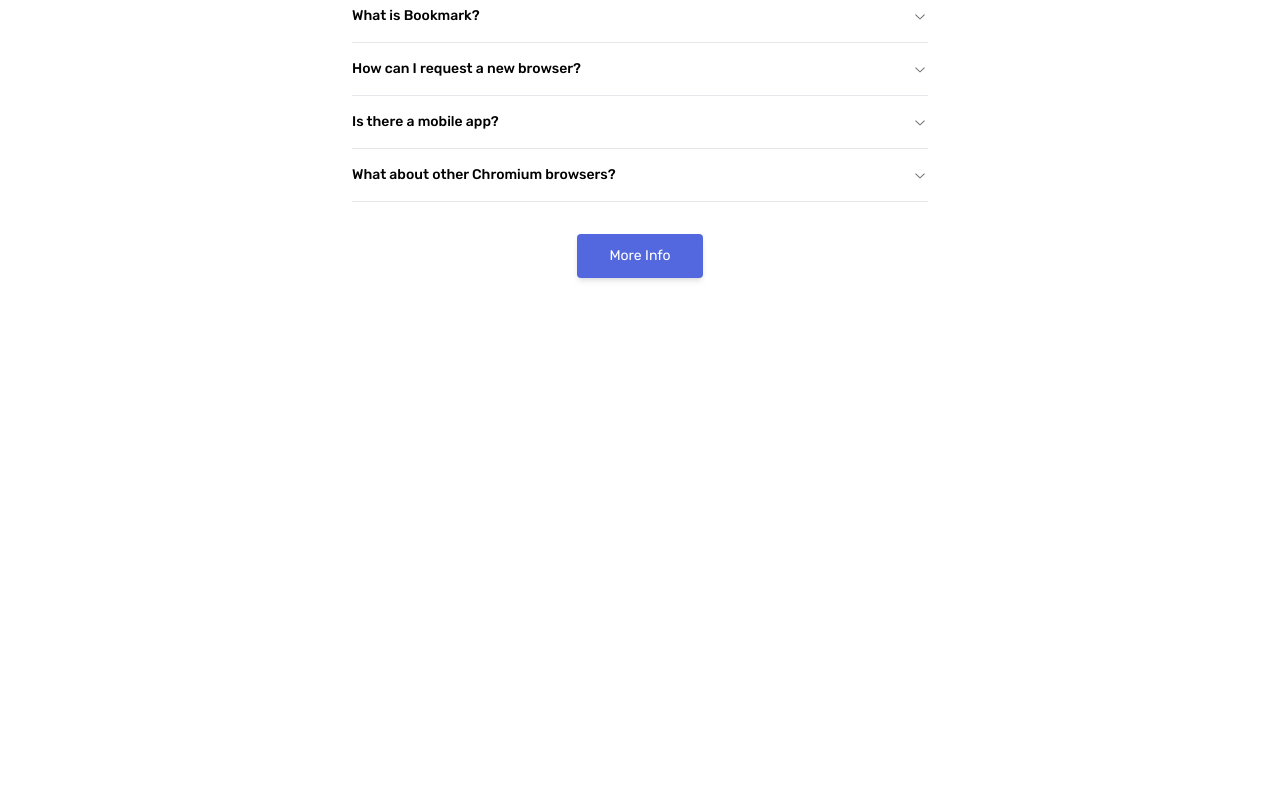
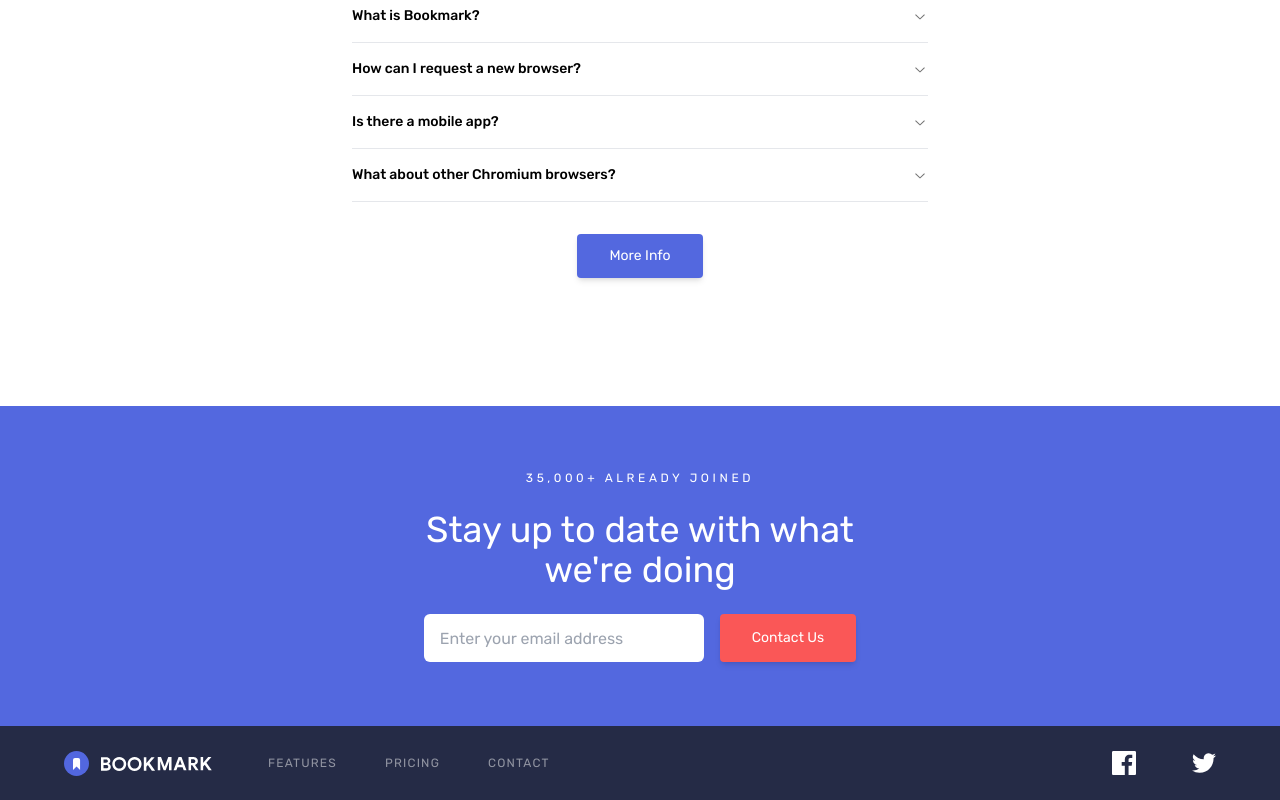
Before and after one commit to brianmarete/bookmark-landing-page, a React (Vite) app: page / in a window 1280 px wide. Shown: the part 2294-3094 px from the top of the page. Before the commit the page ends 2700 px from the top, so only its background shows below. Built offline with nearby package versions, Linux system fonts and the light colour scheme.

Commit message:
Add newsletter and footer

```diff
--- a/src/App.tsx
+++ b/src/App.tsx
@@ -1,10 +1,10 @@
 import Download from "./components/Download";
 import FAQ from "./components/FAQ";
 import Features from "./components/Features";
-// import Footer from "./components/Footer";
+import Footer from "./components/Footer";
 import Hero from "./components/Hero";
 import Navbar from "./components/Navbar";
-// import Newsletter from "./components/Newsletter";
+import Newsletter from "./components/Newsletter";
 
 function App() {
   return (
@@ -14,8 +14,8 @@
       <Features />
       <Download />
       <FAQ />
-      {/* <Newsletter />
-      <Footer /> */}
+      <Newsletter />
+      <Footer />
     </>
   );
 }
--- a/src/components/Footer.tsx
+++ b/src/components/Footer.tsx
@@ -1,7 +1,36 @@
-import React from "react";
+import Logo from "../assets/logo-bookmark-white.svg";
+import FacebookLogo from "../assets/icon-facebook.svg";
+import TwitterLogo from "../assets/icon-twitter.svg";
 
 const Footer = () => {
-  return <div>Footer</div>;
+  return (
+    <div className="bg-very-dark-blue w-full">
+      <div className="max-w-6xl mx-auto flex justify-between">
+        <div className="py-6">
+          <img src={Logo} alt="" className="md:mr-14 text-2xl md:inline" />
+          <ul className="inline-block space-x-12 uppercase text-xs tracking-widest  text-grayish-blue">
+            <li className="inline">
+              <a href="#">features</a>
+            </li>
+            <li className="inline">
+              <a href="#">pricing</a>
+            </li>
+            <li className="inline">
+              <a href="#">contact</a>
+            </li>
+          </ul>
+        </div>
+        <div className="py-6">
+          <img
+            src={FacebookLogo}
+            alt=""
+            className="md:mr-14 text-2xl md:inline"
+          />
+          <img src={TwitterLogo} alt="" className="text-2xl md:inline" />
+        </div>
+      </div>
+    </div>
+  );
 };
 
 export default Footer;
--- a/src/components/Newsletter.tsx
+++ b/src/components/Newsletter.tsx
@@ -1,7 +1,28 @@
-import React from "react";
-
 const Newsletter = () => {
-  return <div>Newsletter</div>;
+  return (
+    <>
+      <div className="bg-soft-blue w-full h-80">
+        <div className="flex flex-col items-center justify-center space-y-6 h-full max-w-md mx-auto my-12">
+          <p className="text-xs text-white uppercase tracking-[0.3em]">
+            35,000+ already joined
+          </p>
+          <p className="text-white text-4xl font-normal text-center">
+            Stay up to date with what we're doing
+          </p>
+          <form className="grid grid-cols-1 md:grid-cols-[minmax(280px,1fr)_auto] gap-4 content-start min-w-80">
+            <input
+              type="email"
+              className="w-full h-12 rounded-md px-4"
+              placeholder="Enter your email address"
+            />
+            <button className="bg-soft-red text-white px-8 py-3 rounded text-sm shadow-md">
+              Contact Us
+            </button>
+          </form>
+        </div>
+      </div>
+    </>
+  );
 };
 
 export default Newsletter;
```
Also changed, not shown: src/assets/logo-bookmark-white.svg (added).
